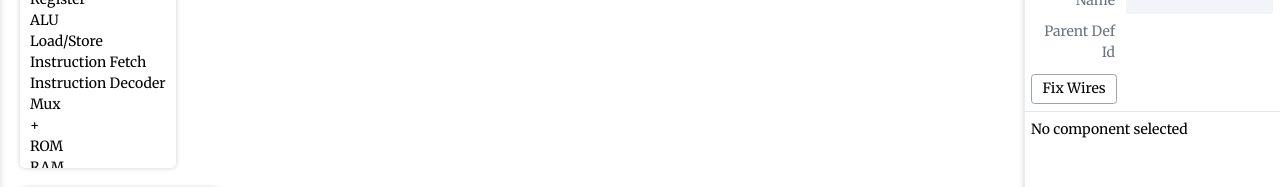
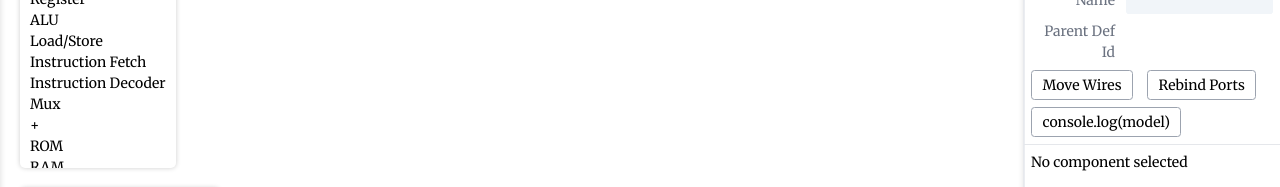
Before and after one commit to bbycroft/llm-viz, a Next.js app: page /cpu in a window 1280 px wide. Shown: the part 155-342 px from the top of the page. Built offline with nearby package versions, Linux system fonts and the light colour scheme; no server answers.

Commit message:
Fix sub-node wires & add fix tool

```diff
--- a/src/cpu/CompDetails.tsx
+++ b/src/cpu/CompDetails.tsx
@@ -1,6 +1,6 @@
 import React from "react";
 import { editComp, editCompConfig, useEditorContext } from "./Editor";
-import { CompDefFlags, IComp, RefType } from "./CpuModel";
+import { CompDefFlags, IComp, IElRef, IExeComp, IExeSystem, RefType } from "./CpuModel";
 import { StringEditor } from "./displayTools/StringEditor";
 import { assignImm, hasFlag } from "../utils/data";
 import { FontAwesomeIcon } from "@fortawesome/react-fontawesome";
@@ -9,6 +9,11 @@ import { getCompFromRef, getCompSubSchematic } from "./SubSchematics";
 import { KeyboardOrder, isKeyWithModifiers, useGlobalKeyboard } from "../utils/keyboard";
 import { HexValueEditor, HexValueInputType } from "./displayTools/HexValueEditor";
 import { ButtonStandard } from "./EditorControls";
+
+function getExeComp(exeModel: IExeSystem, compRef: IElRef): IExeComp | null {
+    let idx = exeModel.lookup.compIdToIdx.get(compRef.id);
+    return exeModel.comps[idx ?? -1] ?? null;
+}
 
 export const CompDetails: React.FC<{
 }> = ({  }) => {
@@ -20,6 +25,7 @@ export const CompDetails: React.FC<{
     let singleCompRef = numSelected === 1 && snapshot.selected[0].type === RefType.Comp ? snapshot.selected[0] : null;
     let singleComp = singleCompRef ? getCompFromRef(editorState, singleCompRef.id) : null;
     let compDef = singleComp ? editorState.compLibrary.getCompDef(singleComp.defId) : null;
+    let exeComp = singleCompRef && editorState.exeModel ? getExeComp(editorState.exeModel, singleCompRef) : null;
 
     function handleNameUpdate(end: boolean, value: string) {
         setEditorState(editCompConfig({ idPrefix: "" }, end, singleComp!, comp => assignImm(comp, { name: value })));
@@ -82,7 +88,7 @@ export const CompDetails: React.FC<{
 
                 </EditKvp>}
 
-                {compDef.renderOptions && compDef.renderOptions({ comp: singleComp, exeComp: null, editCtx: { idPrefix: "" } })}
+                {compDef.renderOptions && compDef.renderOptions({ comp: singleComp, exeComp: exeComp, editCtx: { idPrefix: "" } })}
 
             </div>
             {!isAtomic && <div className="m-2">
--- a/src/cpu/CpuCanvas.tsx
+++ b/src/cpu/CpuCanvas.tsx
@@ -741,6 +741,10 @@ function renderDragState(cvs: ICanvasState, editorState: IEditorState, dragStart
 */
 
 function renderCompPort(cvs: ICanvasState, editorState: IEditorState, comp: IComp, node: ICompPort) {
+    if (hasFlag(node.type, PortType.Hidden)) {
+        return;
+    }
+
     let hoverRef = editorState.hovered?.ref;
     let isHover = hoverRef?.type === RefType.CompNode && hoverRef.id === comp.id && hoverRef.compNodeId === node.id;
     let type = node.type ?? 0;
--- a/src/cpu/CpuExecution.tsx
+++ b/src/cpu/CpuExecution.tsx
@@ -555,7 +555,7 @@ export function netToString(net: IExeNet, exeComps: IExeComp[]) {
         let exePort = portRef.exePort;
         let tristateStr = hasFlag(exePort.type, PortType.Tristate) ? '(ts)' : '';
         let portId = comp.ports[portRef.portIdx]?.id ?? '??';
-        return `${exeComp.compFullId}.${portId}${tristateStr}`;
+        return `${exeComp.compFullId}:${portId}${tristateStr}`;
     };
 
     return `(${net.outputs.map(a => portStr(a)).join(', ')}) --> (${net.inputs.map(a => portStr(a)).join(', ')})`;
--- a/src/cpu/CpuModel.tsx
+++ b/src/cpu/CpuModel.tsx
@@ -286,6 +286,8 @@ export interface ICompPort {
 }
 
 
+
+
 export enum PortType {
     None = 0,
     In = 1 << 0,
@@ -296,6 +298,8 @@ export enum PortType {
     Data = 1 << 3,
     Addr = 1 << 4,
     Ctrl = 1 << 5,
+
+    Hidden = 1 << 6,
 
     OutTri = Out | Tristate,
     InOutTri = In | Out | Tristate,
--- a/src/cpu/HoverDisplay.tsx
+++ b/src/cpu/HoverDisplay.tsx
@@ -8,6 +8,7 @@ import { ISchematic as IEditSchematic, IoDir, PortType, RefType } from "./CpuMod
 import { useEditorContext } from "./Editor";
 import s from "./HoverDisplay.module.scss";
 import { computeSubLayoutMatrix, getCompSubSchematic } from "./SubSchematics";
+import { pluralize } from "../utils/text";
 
 export const HoverDisplay: React.FC<{
     canvasEl: HTMLCanvasElement | null,
@@ -47,6 +48,8 @@ export const HoverDisplay: React.FC<{
                         <span className={s.numVal}>{ensureSigned32Bit(net.value).toString().padStart(2, '0')}</span>
                         &nbsp;
                         <span className={s.hexVal}>0x{ensureUnsigned32Bit(net.value).toString(16).padStart(net.width >>> 2, '0')}</span>
+                        &nbsp;
+                        <span className={s.bitWidth}>{' '} {net.width} {pluralize('bit', net.width)}</span>
                     </div>;
                 }
 
--- a/src/cpu/SchematicDetails.tsx
+++ b/src/cpu/SchematicDetails.tsx
@@ -7,7 +7,8 @@ import { FontAwesomeIcon } from "@fortawesome/react-fontawesome";
 import { faExpand } from "@fortawesome/free-solid-svg-icons";
 import { computeModelBoundingBox } from "./ModelHelpers";
 import { EditKvp } from "./CompDetails";
-import { adjustWiresToPorts } from "./Wire";
+import { adjustWiresToPorts, rebindWiresToPorts } from "./Wire";
+import { editSnapshotToLsSchematic } from "./ImportExport";
 
 export const SchematicDetails: React.FC<{
 }> = ({  }) => {
@@ -31,10 +32,21 @@ export const SchematicDetails: React.FC<{
         }));
     }
 
-    function handleFixWires() {
+    function handleMoveWires() {
         setEditorState(editMainSchematic(true, (schematic, state, snapshot) => {
             return adjustWiresToPorts(schematic, snapshot.selected);
         }));
+    }
+
+    function handleRebindWiresToPorts() {
+        setEditorState(editMainSchematic(true, (schematic, state, snapshot) => {
+            return rebindWiresToPorts(schematic, snapshot.selected);
+        }));
+    }
+
+    function handlePrintModel() {
+        let lsSchematic = editSnapshotToLsSchematic(editorState.activeSchematicId!, snapshot);
+        console.log(lsSchematic);
     }
 
     return <div className="flex flex-col border-b pb-1">
@@ -51,8 +63,18 @@ export const SchematicDetails: React.FC<{
                 Reset Boundary
             </ButtonStandard>}
 
-            <ButtonStandard onClick={handleFixWires} className="mx-2 my-1">
-                Fix Wires
+            <div className="my-1">
+                <ButtonStandard onClick={handleMoveWires} className="mx-2">
+                    Move Wires
+                </ButtonStandard>
+
+                <ButtonStandard onClick={handleRebindWiresToPorts} className="mx-2">
+                    Rebind Ports
+                </ButtonStandard>
+            </div>
+
+            <ButtonStandard onClick={handlePrintModel} className="mx-2 my-1">
+                console.log(model)
             </ButtonStandard>
         </div>
     </div>;
--- a/src/cpu/Wire.tsx
+++ b/src/cpu/Wire.tsx
@@ -1,15 +1,9 @@
-import { assignImm, getOrAddToMap, isNil } from "../utils/data";
+import { assignImm, getOrAddToMap, hasFlag, isNil } from "../utils/data";
 import { projectOntoVector, segmentNearestPoint, segmentNearestT, Vec3 } from "../utils/vector";
-import { IWire, ISegment, IWireGraph, IWireGraphNode, IElRef, RefType, IComp, IEditSchematic } from "./CpuModel";
+import { IWire, ISegment, IWireGraph, IWireGraphNode, IElRef, RefType, IComp, IEditSchematic, PortType } from "./CpuModel";
 import { PortHandling } from "./Editor";
 
 export function adjustWiresToPorts(schematic: IEditSchematic, compRefs: IElRef[]): IEditSchematic {
-
-    let wireLookup = new Map<string, IWireGraph>();
-    for (let wire of schematic.wires) {
-        wireLookup.set(wire.id, wire);
-    }
-
     let compPorts = new Map<string, { pos: Vec3, ref: IElRef }>();
 
     let selection = new Set(compRefs.map(refToString));
@@ -27,7 +21,7 @@ export function adjustWiresToPorts(schematic: IEditSchematic, compRefs: IElRef[]
         }
     }
 
-    // Find any wires that are touching a selected comp port
+    // Find any wires that are bound to a selected comp port
     // And check whether the wire node is in the same spot as the port
     // If not, move the wire node to the port
     for (let wire of schematic.wires) {
@@ -54,6 +48,47 @@ export function adjustWiresToPorts(schematic: IEditSchematic, compRefs: IElRef[]
             if (nodeIdsToMove) {
                 wire = dragNodes(wire, nodeIdsToMove);
             }
+            return wire;
+        }),
+    });
+
+}
+
+
+export function rebindWiresToPorts(schematic: IEditSchematic, compRefs: IElRef[]): IEditSchematic {
+    let compPortLocs = new Map<string, { pos: Vec3, ref: IElRef }>();
+
+    let selection = new Set(compRefs.map(refToString));
+
+    // Create a map of all the comp ports
+    for (let comp of schematic.comps) {
+        if (!selection.has(refToString({ type: RefType.Comp, id: comp.id }))) {
+            continue;
+        }
+        for (let port of comp.ports ?? []) {
+            if (!hasFlag(port.type, PortType.Hidden)) {
+                let pos = comp.pos.add(port.pos);
+                let ref: IElRef = { type: RefType.CompNode, id: comp.id, compNodeId: port.id };
+                compPortLocs.set(vecToPosStr(pos), { pos, ref });
+            }
+        }
+    }
+
+    // Find any wires that are touching a comp port on a selected comp
+    return assignImm(schematic, {
+        wires: schematic.wires.map(wire => {
+
+            wire.nodes = wire.nodes.map(node => {
+                let ref = node.ref;
+                let posStr = vecToPosStr(node.pos);
+                if (ref?.type === RefType.CompNode && selection.has(refToString({ type: RefType.Comp, id: ref.id }))) {
+                    ref = undefined;
+                }
+                if (compPortLocs.has(posStr)) {
+                    ref = compPortLocs.get(posStr)!.ref;
+                }
+                return assignImm(node, { ref });
+            });
             return wire;
         }),
     });
@@ -480,6 +515,10 @@ export function copyWireGraph(wire: IWireGraph): IWireGraph {
     return { ...wire, nodes };
 }
 
+function vecToPosStr(v: Vec3) {
+    return `${v.x},${v.y}`;
+}
+
 function createNodePosMap(layout: IEditSchematic) {
     let nodePosMap = new Map<string, { pos: Vec3, ref: IElRef }>();
     for (let comp of layout.comps) {
--- a/src/cpu/WireRender.tsx
+++ b/src/cpu/WireRender.tsx
@@ -3,6 +3,7 @@ import { Vec3 } from "../utils/vector";
 import { FontType, makeCanvasFont } from "./CanvasRenderHelpers";
 import { ICanvasState, IEditorState, IWireGraph, IExeNet, IExeSystem, IComp, ICompPort, IExePort, RefType, PortType, IWireGraphNode, IoDir, IParentCompInfo } from "./CpuModel";
 import { iterWireGraphSegments } from "./Wire";
+import { ICompPortConfig, compPortDefId, compPortExternalPortId } from "./comps/CompPort";
 
 export function renderWire(cvs: ICanvasState, editorState: IEditorState, wire: IWireGraph, exeNet: IExeNet, exeSystem: IExeSystem, idPrefix: string, parentCompInfo?: IParentCompInfo) {
     let ctx = cvs.ctx;
@@ -48,7 +49,21 @@ export function renderWire(cvs: ICanvasState, editorState: IEditorState, wire: I
                 continue;
             }
 
-            portBindings.set(key(comp.id, port.id), {
+            let compId = exeComp.comp.id;
+            let portId = port.id;
+
+            // need to get the external port from the comp
+            if (comp.defId === compPortDefId && port.id === compPortExternalPortId) {
+                portId = (comp.args as ICompPortConfig).portId;
+                let compFullId = exeComp.compFullId;
+                let lastIdx = compFullId.lastIndexOf('|');
+                let firstIdx = compFullId.lastIndexOf('|', lastIdx - 1);
+                compId = compFullId.substring(firstIdx + 1, lastIdx);
+            }
+
+            // Note that the key here is what the wire reports as connecting to, not necessarily the actual port/comp objects.
+            // In the case of going to internal ports, the comp/port objects are the internal CompPort, but the wire ref is the external port.
+            portBindings.set(key(compId, portId), {
                 comp: comp,
                 port: comp.ports[exePort.portIdx],
                 exePort: exePort,
@@ -122,6 +137,7 @@ export function renderWire(cvs: ICanvasState, editorState: IEditorState, wire: I
 
             for (let outputNodeId of outputNodeIds) {
                 let nodeId = outputNodeId;
+                flowNodes.add(nodeId);
                 while (nodeId !== inputNodeId) {
                     let prevId = prevNodeId.get(nodeId);
                     if (prevId === undefined) {
@@ -131,7 +147,6 @@ export function renderWire(cvs: ICanvasState, editorState: IEditorState, wire: I
                     flowNodes.add(prevId);
                     nodeId = prevId;
                 }
-                flowNodes.add(nodeId);
             }
         }
         activeInputNodeCount = outputNodeIds.length;
--- a/src/cpu/comps/BitExpander.tsx
+++ b/src/cpu/comps/BitExpander.tsx
@@ -140,14 +140,18 @@ export function createBitExpanderComps(_args: ICompBuilderArgs): ICompDef<any>[]
                     for (let port of ports) {
                         if (port.individual) {
                             for (let i = port.end; i >= port.start; i--) {
-                                outPortVal |= (multiPorts[inPortIdx++].value & 1) << i;
+                                let mPort = multiPorts[inPortIdx++];
+                                mPort.ioEnabled = true;
+                                outPortVal |= (mPort.value & 1) << i;
                             }
                         } else {
-                            let portVal = multiPorts[inPortIdx++].value;
-                            outPortVal |= (portVal & port.mask) << port.start;
+                            let mPort = multiPorts[inPortIdx++];
+                            mPort.ioEnabled = true;
+                            outPortVal |= (mPort.value & port.mask) << port.start;
                         }
                     }
                     singlePort.value = ensureUnsigned32Bit(outPortVal);
+                    singlePort.ioEnabled = true;
                 }, data.multiPorts, [data.singlePort]);
             } else {
 
--- a/src/cpu/comps/CompPort.tsx
+++ b/src/cpu/comps/CompPort.tsx
@@ -67,6 +67,7 @@ export function portPlacementToPos(portPos: PortPlacement, w: number, h: number)
 }
 
 export const compPortDefId = 'core/comp/port';
+export const compPortExternalPortId = '_b';
 
 export function createCompIoComps(args: ICompBuilderArgs) {
 
@@ -84,6 +85,7 @@ export function createCompIoComps(args: ICompBuilderArgs) {
 
             return [
                 { id: 'a', name: '', pos, type: internalPortDir, width: args.bitWidth },
+                { id: compPortExternalPortId, name: '', pos: new Vec3(NaN, NaN), type: args.type | PortType.Hidden, width: args.bitWidth },
             ];
         },
         initConfig: () => ({
@@ -110,7 +112,7 @@ export function createCompIoComps(args: ICompBuilderArgs) {
 
             let data = builder.addData({
                 port: builder.getPort('a'),
-                externalPort: builder.createExternalPort('_b', args.type, args.bitWidth),
+                externalPort: builder.getPort(compPortExternalPortId),
                 externalPortBound: false,
                 value: isInput ? args.inputValueOverride : 0,
             });
@@ -332,6 +334,24 @@ const PortOptions: React.FC<{
                 signed={comp.args.signed}
             />
         </EditKvp>
+        <div className="border-t mx-8" />
+        {exeComp && <div className="flex flex-col">
+            <div>Ports</div>
+            <div className="flex flex-col">
+                {exeComp.ports.map((p, id) => {
+                    let port = comp.ports[p.portIdx];
+                    return <div className="mx-2 my-1">
+                        <div>Port <span className="font-mono">{port.id}</span>{port.name && <> ({port.name})</>}
+                            &nbsp;
+                            {hasFlag(port.type, PortType.In) ? 'IN' : '' }
+                            {hasFlag(port.type, PortType.Out) ? 'OUT' : '' }
+                            {hasFlag(port.type, PortType.Tristate) ? 'TRI' : '' }
+                            </div>
+                        <div className="ml-4 font-mono">io:{p.ioEnabled ? '1' : '0'}, du:{p.dataUsed ? '1' : '0'}, V:0x{p.value.toString(16)}</div>
+                    </div>;
+                })}
+            </div>
+        </div>}
     </>;
 });
 
--- a/src/cpu/comps/SchematicComp.tsx
+++ b/src/cpu/comps/SchematicComp.tsx
@@ -14,8 +14,6 @@ export interface ISchematicCompData {
 
 export interface ISchematicCompConfig extends IBaseCompConfig {
 }
-
-export const compPortDefId = 'core/comp/port';
 
 export function createSchematicCompDef(id: string, name: string, schematic: ISchematic, compArgs: ISchematicCompArgs): ILibraryItem {
 
```
